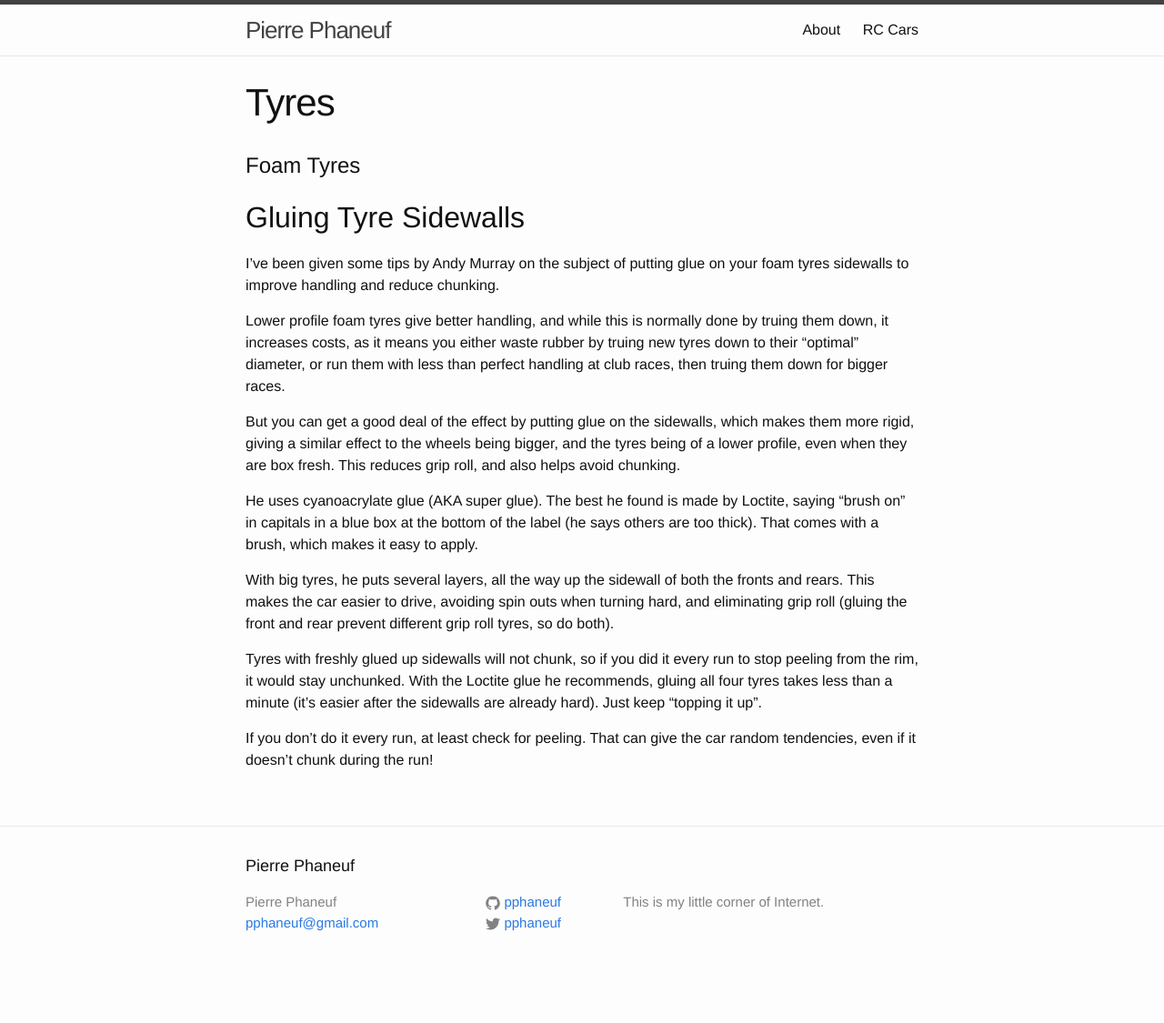
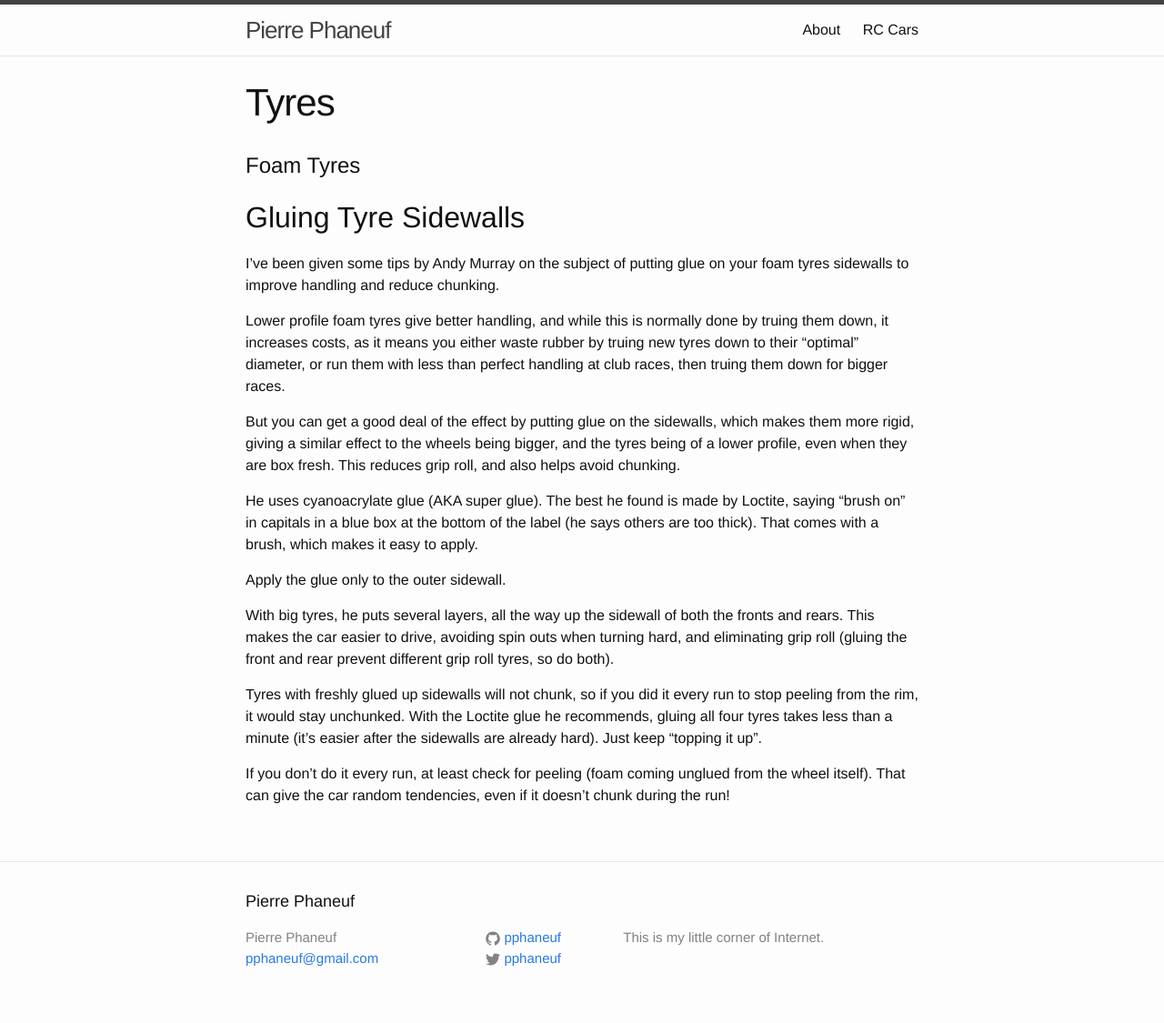
Before and after one commit to pphaneuf/pphaneuf.github.io, a Jekyll site: the page built from _rccars/tyres.md, in a window 1280 px wide. Shown: the whole page at 91% size. Built offline with Jekyll 4.4.1, drawn with Linux system fonts in a browser that asks for light colours; before the commit the page ends 1086 px from its top, so only the background shows below that.

Commit message:
Clarified some details about tyres with Andy.

```diff
--- a/_rccars/tyres.md
+++ b/_rccars/tyres.md
@@ -26,6 +26,8 @@ Loctite, saying "brush on" in capitals in a blue box at the bottom of the label
 (he says others are too thick). That comes with a brush, which makes it easy to
 apply.
 
+Apply the glue only to the outer sidewall.
+
 With big tyres, he puts several layers, all the way up the sidewall of both the
 fronts and rears. This makes the car easier to drive, avoiding spin outs when
 turning hard, and eliminating grip roll (gluing the front and rear prevent
@@ -36,5 +38,6 @@ run to stop peeling from the rim, it would stay unchunked. With the Loctite
 glue he recommends, gluing all four tyres takes less than a minute (it's easier
 after the sidewalls are already hard). Just keep "topping it up".
 
-If you don't do it every run, at least check for peeling. That can give the car
-random tendencies, even if it doesn't chunk during the run!
+If you don't do it every run, at least check for peeling (foam coming unglued
+from the wheel itself). That can give the car random tendencies, even if it
+doesn't chunk during the run!
```
